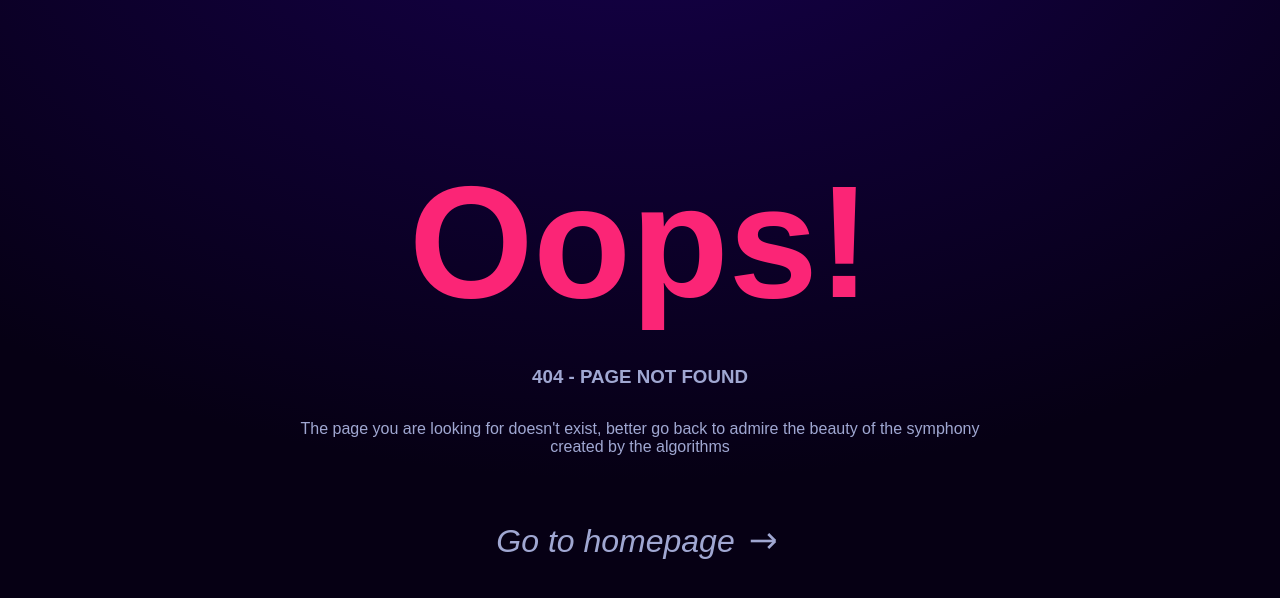
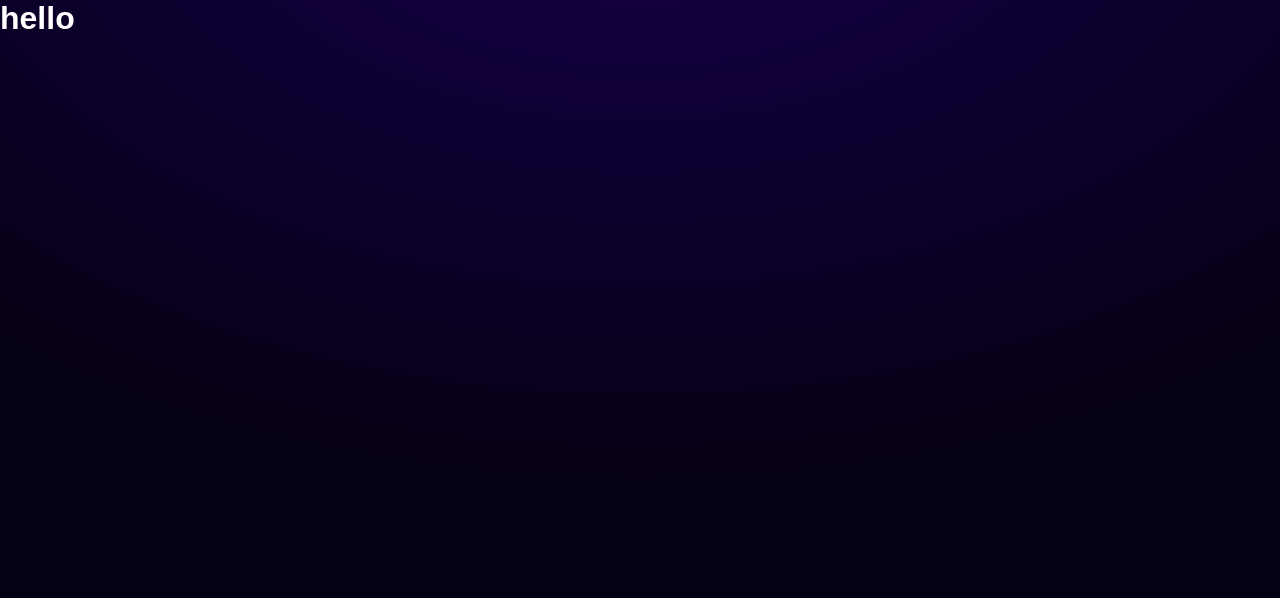
Before and after one commit to Eckry/Sorted-Symphony, a React (Vite) app: page /about in a window 1280 px wide. Before the commit this address had no page. Shown: the top 598 px of the page. Built offline with nearby package versions, Linux system fonts and the light colour scheme; a web font is replaced by a local one.

Commit message:
create About and Contact pages

```diff
--- a/src/App.tsx
+++ b/src/App.tsx
@@ -3,6 +3,8 @@ import "./App.css";
 import { Home } from "./routes/Home";
 import { Comparison } from "./routes/Comparison";
 import { ErrorRoute } from "./routes/ErrorRoute";
+import { Contact } from "./routes/Contact";
+import { About } from "./routes/About";
 
 const router = createBrowserRouter([
   {
@@ -11,6 +13,8 @@ const router = createBrowserRouter([
     errorElement: <ErrorRoute />,
   },
   { path: "/comparison", element: <Comparison /> },
+  { path: "/contact", element: <Contact /> },
+  { path: "/about", element: <About /> },
 ]);
 
 function App() {
--- /dev/null
+++ b/src/routes/About.tsx
@@ -0,0 +1,3 @@
+export const About = () => {
+  return <h1>hello</h1>;
+};
--- /dev/null
+++ b/src/routes/Contact.tsx
@@ -0,0 +1,3 @@
+export const Contact = () => {
+  return <h1>hello</h1>;
+};
```
